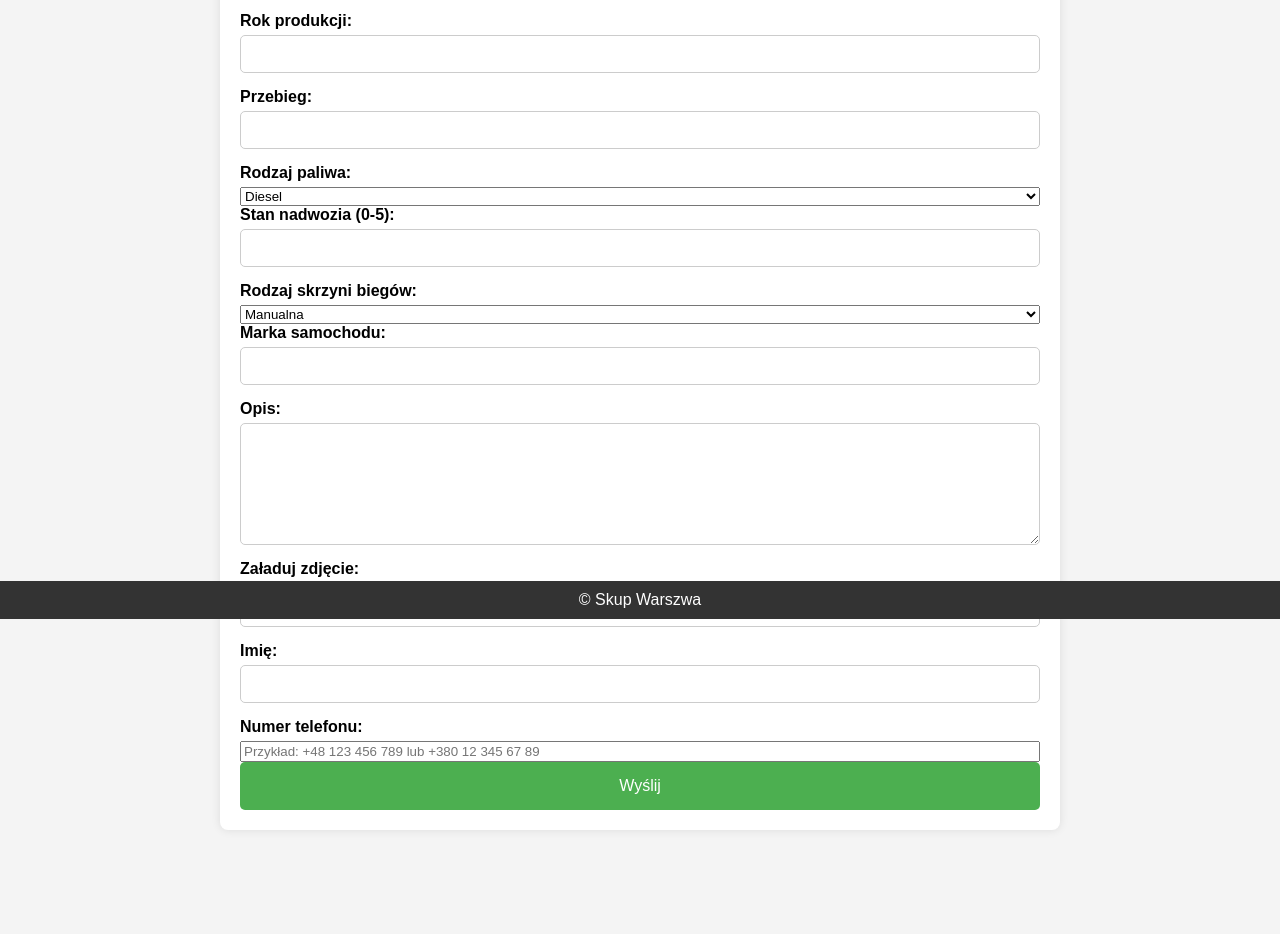
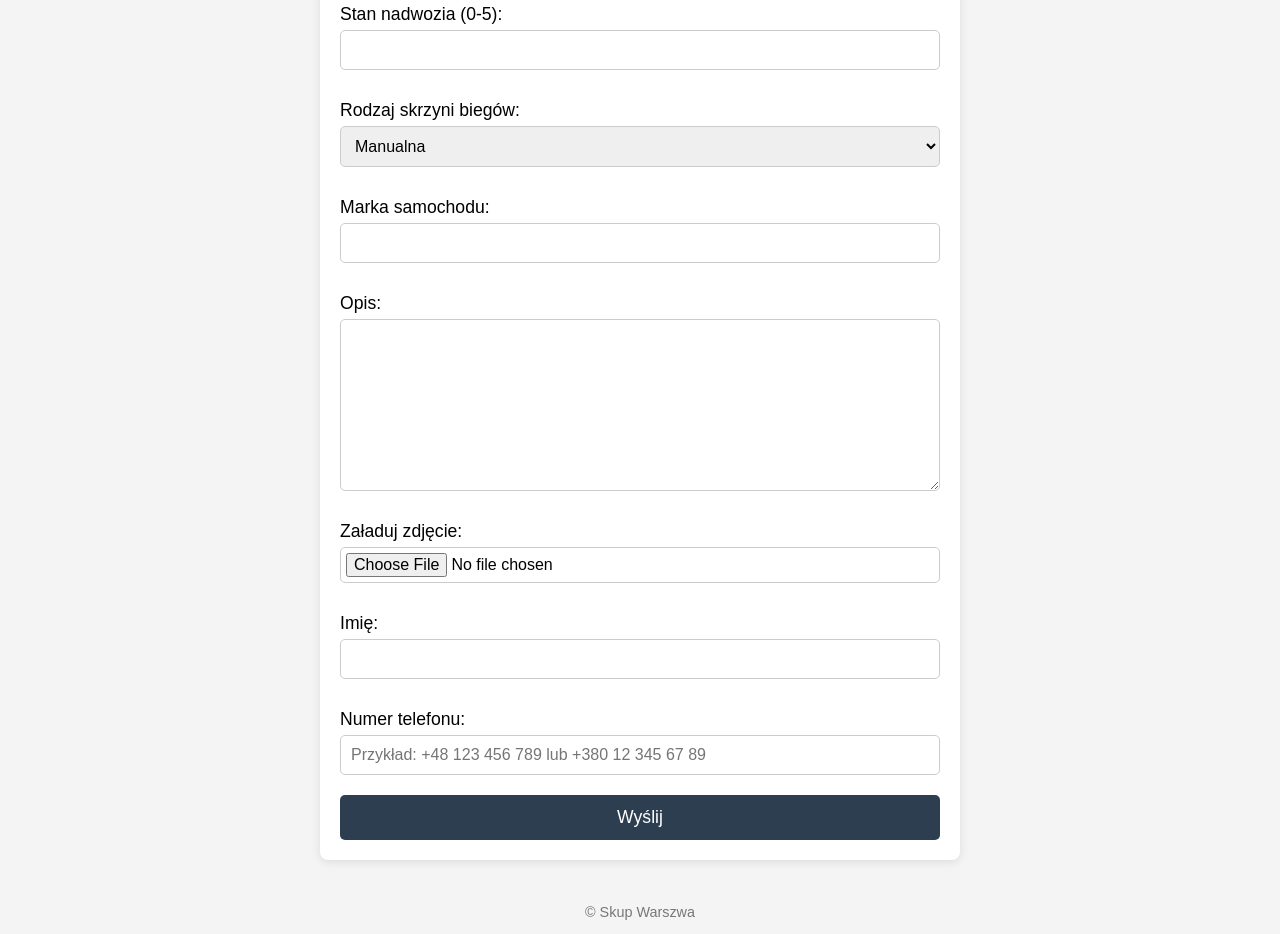
Before and after one commit to adrianskup/car-buying-site, a plain HTML site: page index.html in a window 1280 px wide. Shown: the part 181-1115 px from the top of the page. Before the commit the page ends 1031 px from the top, so only its background shows below. Drawn offline with Linux system fonts and the light colour scheme.

Commit message:
Update style.css

```diff
--- a/style.css
+++ b/style.css
@@ -1,93 +1,123 @@
-/* Общие стили */
+/* Основные стили для страницы */
 body {
-  font-family: Arial, sans-serif;
+  font-family: 'Arial', sans-serif;
   background-color: #f4f4f4;
   margin: 0;
   padding: 0;
+  display: flex;
+  flex-direction: column;
+  align-items: center;
+  justify-content: center;
+  height: 100vh;
 }
 
+/* Заголовок страницы */
 header {
-  background-color: #333;
+  background-color: #2d3e50;
   color: white;
+  padding: 20px;
+  width: 100%;
   text-align: center;
-  padding: 20px 0;
 }
 
 h1 {
   margin: 0;
+  font-size: 2.5em;
 }
 
-/* Стили для основной части */
+/* Основная форма */
 main {
-  max-width: 800px;
-  margin: 20px auto;
   background-color: white;
+  width: 100%;
+  max-width: 600px;
   padding: 20px;
   border-radius: 8px;
-  box-shadow: 0 0 10px rgba(0, 0, 0, 0.1);
+  box-shadow: 0 2px 10px rgba(0, 0, 0, 0.1);
 }
 
-/* Стили для формы */
 form {
   display: flex;
   flex-direction: column;
 }
 
 label {
-  margin-bottom: 5px;
-  font-weight: bold;
+  margin: 10px 0 5px;
+  font-size: 1.1em;
 }
 
 input[type="text"],
 input[type="number"],
-textarea,
-input[type="file"] {
+input[type="file"],
+input[type="tel"],
+select,
+textarea {
   padding: 10px;
-  margin-bottom: 15px;
+  margin-bottom: 20px;
+  font-size: 1em;
   border: 1px solid #ccc;
   border-radius: 5px;
-  font-size: 14px;
+  outline: none;
 }
 
 input[type="text"]:focus,
 input[type="number"]:focus,
-textarea:focus,
-input[type="file"]:focus {
-  border-color: #4CAF50;
-  outline: none;
+input[type="tel"]:focus,
+select:focus,
+textarea:focus {
+  border-color: #2d3e50;
 }
 
 textarea {
+  height: 150px;
   resize: vertical;
-  min-height: 100px;
 }
 
-button[type="submit"] {
-  background-color: #4CAF50;
+input[type="file"] {
+  padding: 5px;
+}
+
+button {
+  background-color: #2d3e50;
   color: white;
+  padding: 12px 20px;
   border: none;
-  padding: 15px;
   border-radius: 5px;
+  font-size: 1.1em;
   cursor: pointer;
-  font-size: 16px;
   transition: background-color 0.3s ease;
 }
 
-button[type="submit"]:hover {
-  background-color: #45a049;
+button:hover {
+  background-color: #3c4f66;
 }
 
 /* Стили для футера */
 footer {
-  background-color: #333;
-  color: white;
-  text-align: center;
-  padding: 10px 0;
-  position: fixed;
-  width: 100%;
-  bottom: 0;
+  margin-top: 30px;
+  font-size: 0.9em;
+  color: #777;
 }
 
 footer p {
-  margin: 0;
+  text-align: center;
 }
+
+/* Адаптивность */
+@media (max-width: 768px) {
+  main {
+    width: 90%;
+  }
+}
+
+@media (max-width: 480px) {
+  h1 {
+    font-size: 1.8em;
+  }
+
+  label,
+  input,
+  select,
+  button {
+    font-size: 0.9em;
+  }
+}
```
